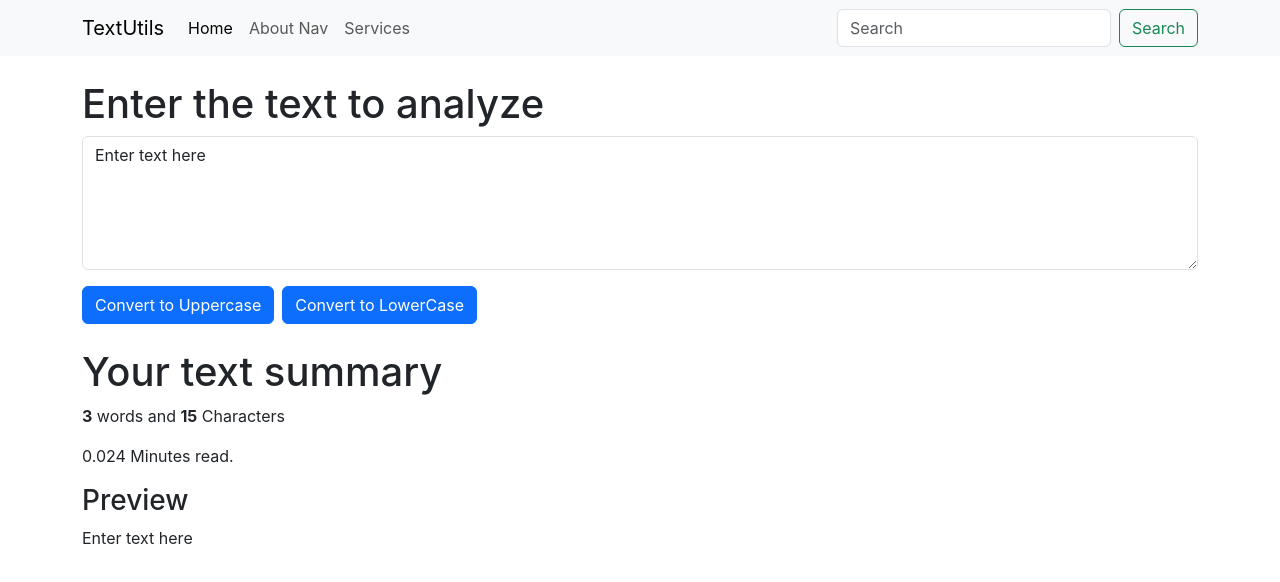
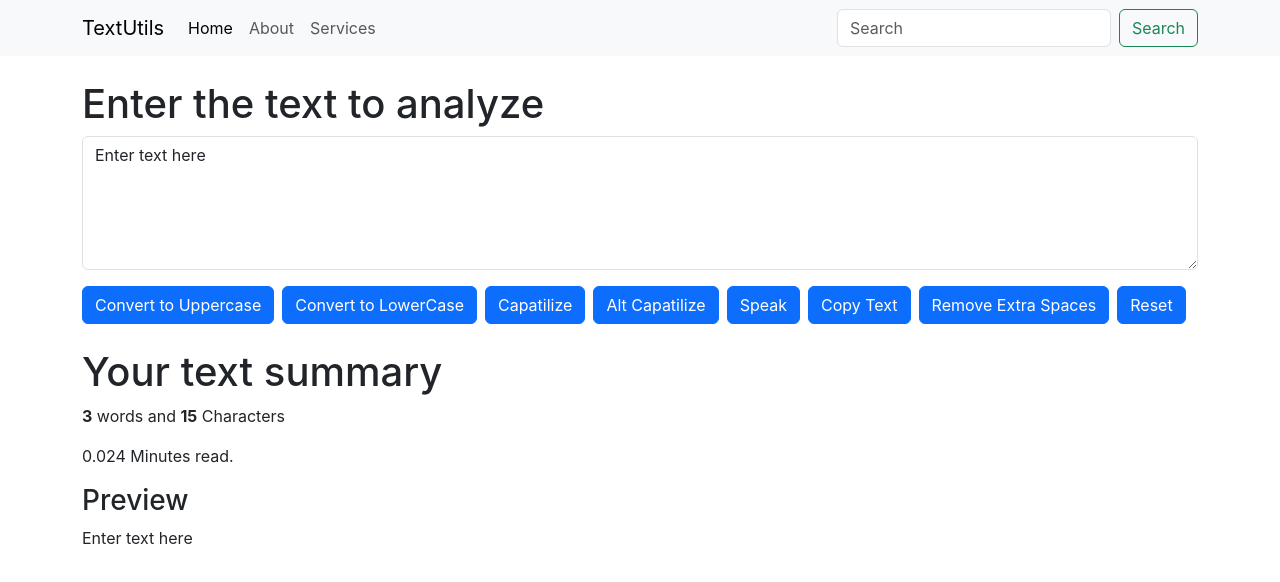
Before and after one commit to saroj001/reactlearning, a React (Create React App) app: page / in a window 1280 px wide. Shown: the top 582 px of the page. Built offline with nearby package versions, Linux system fonts and the light colour scheme.

Commit message:
adding remove extra spaces funciton

```diff
--- a/src/App.js
+++ b/src/App.js
@@ -1,13 +1,16 @@
 import './App.css';
 import Navbar from './components/Navbar';
+// import About from './components/About';
+// import BmiCalculator from './components/BmiCalculator';
 import Textform from './components/Textform';
-// let name = "Saroj";
 
 function App() {
   return (
     <>
-      <Navbar title="TextUtils" aboutText="About Nav"/>
+      <Navbar title="TextUtils"/>
+      {/* <About /> */}
       <Textform heading="Enter the text to analyze"/>
+      {/* <BmiCalculator /> */}
     </>
   );
 }
--- /dev/null
+++ b/src/components/About.js
@@ -0,0 +1,77 @@
+import React, { useState } from 'react'
+
+export default function About() {
+	const [myStyle, setMyStyle] = useState({
+			color: 'black',
+			backgroundColor: 'white'
+	})
+	const[btntext, setBtnText] = useState("Enable Dark Mode")
+
+	const toggleStyle = ()=>{
+		if(myStyle.color === 'black') {
+			setMyStyle({
+				color: "white",
+				backgroundColor: 'black',
+				border: '1px solid black'
+			})
+			setBtnText("Enable light Mode");
+		}
+		else{
+			setMyStyle({
+				color: 'black',
+				backgroundColor: 'white',
+				border: '1px solid white'
+			})
+			setBtnText("Enable Dark Mode");
+		}
+	}
+
+  return (
+		<div style={myStyle} className='py-4'>
+			<div className='container'>
+				<h1 className='mb-3'>About us </h1>
+				<div className="accordion" id="accordionExample">
+					<div className="accordion-item">
+							<h2 className="accordion-header">
+							<button className="accordion-button" type="button" style={myStyle} data-bs-toggle="collapse" data-bs-target="#collapseOne" aria-expanded="true" aria-controls="collapseOne">
+									Accordion Item #1
+							</button>
+							</h2>
+							<div id="collapseOne" className="accordion-collapse collapse show" data-bs-parent="#accordionExample" style={myStyle}>
+							<div className="accordion-body">
+									<strong>This is the first item's accordion body.</strong> It is shown by default, until the collapse plugin adds the appropriate classes that we use to style each element. These classes control the overall appearance, as well as the showing and hiding via CSS transitions. You can modify any of this with custom CSS or overriding our default variables. It's also worth noting that just about any HTML can go within the <code>.accordion-body</code>, though the transition does limit overflow.
+							</div>
+							</div>
+					</div>
+					<div className="accordion-item">
+							<h2 className="accordion-header">
+							<button className="accordion-button collapsed" type="button" style={myStyle} data-bs-toggle="collapse" data-bs-target="#collapseTwo" aria-expanded="false" aria-controls="collapseTwo">
+									Accordion Item #2
+							</button>
+							</h2>
+							<div id="collapseTwo" className="accordion-collapse collapse" data-bs-parent="#accordionExample" style={myStyle}>
+							<div className="accordion-body">
+									<strong>This is the second item's accordion body.</strong> It is hidden by default, until the collapse plugin adds the appropriate classes that we use to style each element. These classes control the overall appearance, as well as the showing and hiding via CSS transitions. You can modify any of this with custom CSS or overriding our default variables. It's also worth noting that just about any HTML can go within the <code>.accordion-body</code>, though the transition does limit overflow.
+							</div>
+							</div>
+					</div>
+					<div className="accordion-item">
+							<h2 className="accordion-header">
+							<button className="accordion-button collapsed" type="button" style={myStyle} data-bs-toggle="collapse" data-bs-target="#collapseThree" aria-expanded="false" aria-controls="collapseThree">
+									Accordion Item #3
+							</button>
+							</h2>
+							<div id="collapseThree" className="accordion-collapse collapse" data-bs-parent="#accordionExample" style={myStyle}>
+								<div className="accordion-body">
+										<strong>This is the third item's accordion body.</strong> It is hidden by default, until the collapse plugin adds the appropriate classes that we use to style each element. These classes control the overall appearance, as well as the showing and hiding via CSS transitions. You can modify any of this with custom CSS or overriding our default variables. It's also worth noting that just about any HTML can go within the <code>.accordion-body</code>, though the transition does limit overflow.
+								</div>
+							</div>
+					</div>
+					</div>
+					<div className="btn-holder my-4">
+							<button onClick={toggleStyle} type='button' className='btn btn-primary'>{btntext}</button>
+					</div>
+			</div>
+		</div>
+  )
+}
--- /dev/null
+++ b/src/components/BmiCalculator.js
@@ -0,0 +1,16 @@
+import React from 'react'
+
+export default function BmiCalculator() {
+  return (
+    <div>
+      <div className="container">
+          <h2>Bmi Calculator</h2>
+          <form action="">
+            <input type="text" className="my-2" placeholder="Weight in kg" />
+            <input type="text" className="my-2" placeholder="Height in meter" />
+            <button className='btn btn-primary'>Calculate</button>
+          </form>
+        </div>
+    </div>
+  )
+}
--- a/src/components/Navbar.js
+++ b/src/components/Navbar.js
@@ -41,5 +41,5 @@ Navbar.propTypes = {
 
 Navbar.defaultProps = {
     title: "Default title",
-    aboutText: "About text"
+    aboutText: "About"
 }
--- a/src/components/Textform.js
+++ b/src/components/Textform.js
@@ -8,14 +8,71 @@ const handleUpClick= () => {
 }
 
 const handleOnChange = (event)=> {
-  console.log('On change');
   setText(event.target.value);
 }
 
-const handleLowerClick = (event)=> {
+const handleLowerClick = ()=> {
   let newText = text.toLowerCase();
   setText(newText);
 }
+
+const handleCapClick = ()=> {
+  var pieces = text.split(" ");
+    for ( var i = 0; i < pieces.length; i++ )
+    {
+        var j = pieces[i].charAt(0).toUpperCase();
+        pieces[i] = j + pieces[i].substr(1);
+    }
+  setText(pieces.join(" "));
+}
+
+const handleCopy = ()=> {
+  var text = document.getElementById("mybox");
+  text.select();
+  navigator.clipboard.writeText(text.value);
+}
+
+const handleAltCapClick = ()=> {
+  let newText = text.toUpperCase();
+  setText(newText);
+  var pieces = newText.split(" ");
+    for ( var i = 0; i < pieces.length; i++ )
+    {
+        var j = pieces[i].charAt(0).toLowerCase();
+        pieces[i] = j + pieces[i].substr(1);
+    }
+  setText(pieces.join(" "));
+}
+
+// const speak = () => {
+//   let msg = new SpeechSynthesisUtterance();
+//   msg.text = text;
+//   window.speechSynthesis.speak(msg);
+// }
+
+const speak = () => {
+      let msg = new SpeechSynthesisUtterance(text);
+      window.speechSynthesis.speak(msg);
+      const toogle = document.getElementById('toggle')
+      if (toogle.textContent == "Speak") {
+          toogle.innerHTML = "Stop"
+      }
+      else {
+          toogle.innerHTML = "Speak"
+          if (toogle.innerHTML = "Speak"){
+              window.speechSynthesis.cancel()
+          }
+      }
+  }
+
+  const handleResetClick = (event)=> {
+    let newText = ("");
+    setText(newText);
+  }
+  const handleExtraSpaces = () => {
+    let newText = text.split(/[ ]+/);
+    setText(newText.join(" "));
+  }
 
   const [text, setText] = useState('Enter text here');
   return (
@@ -27,6 +84,12 @@ const handleLowerClick = (event)=> {
             </div>
             <button className="btn btn-primary" onClick={handleUpClick}>Convert to Uppercase</button>
             <button className="btn btn-primary mx-2" onClick={handleLowerClick}>Convert to LowerCase</button>
+            <button className="btn btn-primary" onClick={handleCapClick}>Capatilize</button>
+            <button className="btn btn-primary mx-2" onClick={handleAltCapClick}>Alt Capatilize</button>
+            <button className="btn btn-primary" onClick={speak} id="toggle">Speak</button>
+            <button className="btn btn-primary mx-2" onClick={handleCopy}>Copy Text</button>
+            <button className="btn btn-primary" onClick={handleExtraSpaces}>Remove Extra Spaces</button>
+            <button className="btn btn-primary mx-2" onClick={handleResetClick}>Reset</button>
         </div>
         <div className="container">
           <h1>Your text summary</h1>
```
